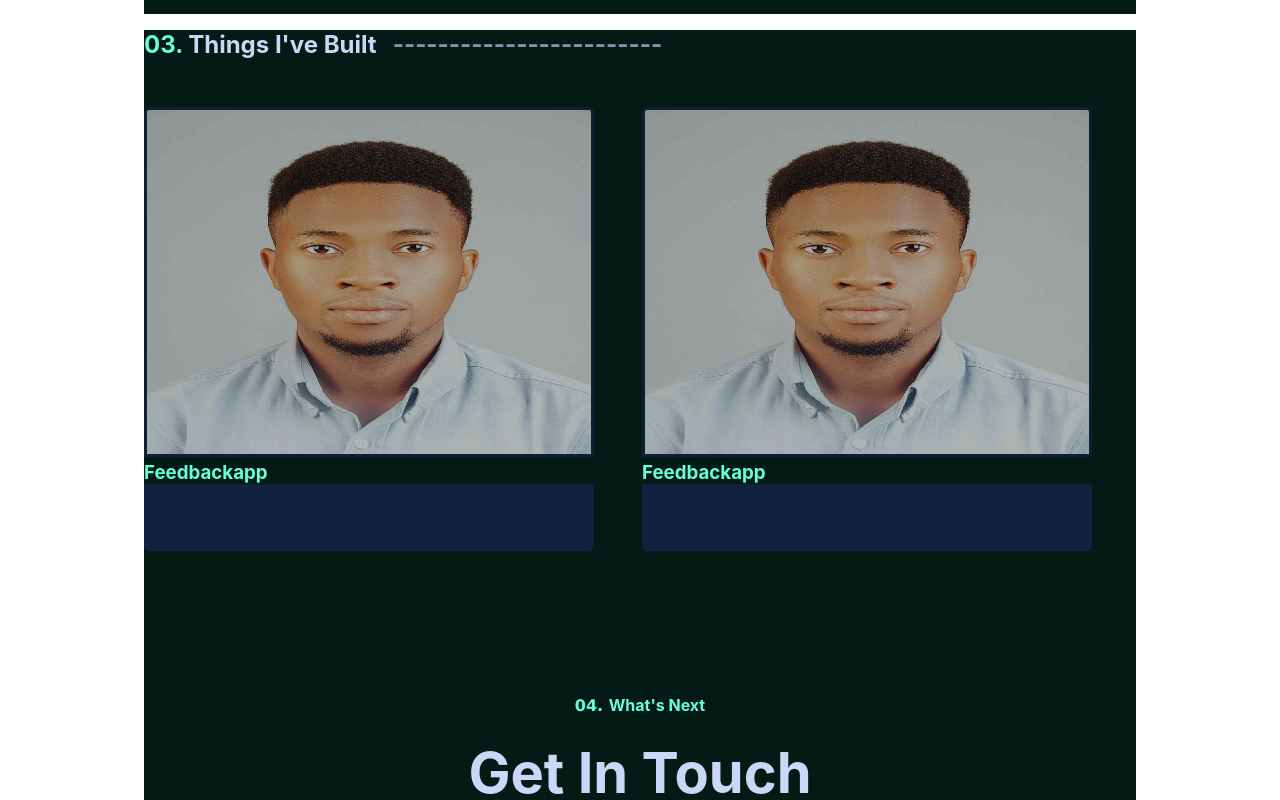
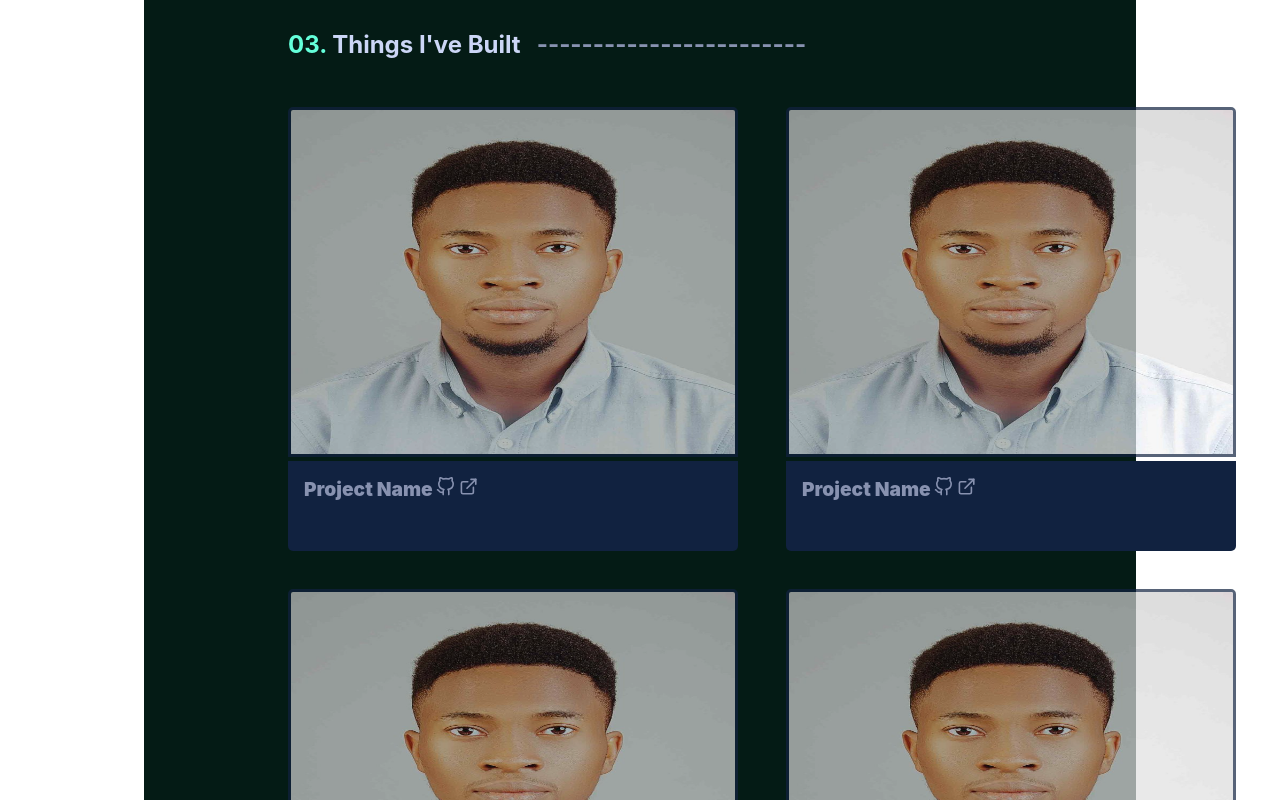
Before and after one commit to Ayoaris/portfolio-, a React (Create React App) app in the folder portfolio/: page / in a window 1280 px wide. Shown: the part 2644-3444 px from the top of the page. Built offline with nearby package versions, Linux system fonts and the light colour scheme.

Commit message:
In progress

```diff
--- a/portfolio/package.json
+++ b/portfolio/package.json
@@ -8,6 +8,7 @@
     "@testing-library/user-event": "^13.5.0",
     "react": "^18.2.0",
     "react-dom": "^18.2.0",
+    "react-icons": "^4.7.1",
     "react-scripts": "^2.1.3",
     "styled-components": "^5.3.6",
     "web-vitals": "^2.1.4"
--- a/portfolio/src/About/aboutStyles.js
+++ b/portfolio/src/About/aboutStyles.js
@@ -2,7 +2,6 @@ import styled from "styled-components";
 
 export const AboutStyle = styled.div`
   * {
-    background-color: #041b15;
     margin: 0;
     padding: 0;
     box-sizing: border-box;
@@ -11,6 +10,7 @@ export const AboutStyle = styled.div`
     scroll-behavior: smooth;
   }
   .container {
+    background-color: #041b15;
     display: flex;
     justify-content: space-between;
   }
@@ -18,6 +18,7 @@ export const AboutStyle = styled.div`
     color: #64ffda;
   }
   .aboutList {
+    background-color: #041b15;
     color: #ccd6f6;
     padding-bottom: 3rem;
   }
@@ -71,6 +72,7 @@ export const AboutStyle = styled.div`
     color: #64ffda;
   } */
   .section-title {
+    background-color: #041b15;
     margin: auto 9rem;
   }
   .photo img {
@@ -172,6 +174,7 @@ export const AboutStyle = styled.div`
   .Projects {
     display: flex;
     gap: 3rem;
+    padding-bottom: 2.4rem;
     /* justify-content: space-between; */
   }
   .eachwork-image img {
@@ -181,7 +184,6 @@ export const AboutStyle = styled.div`
     border-top-left-radius: 5px;
     border-top-right-radius: 5px;
     opacity: 0.7;
-    background-color: #112240;
   }
   .eachwork-brief {
     width: 450px;
@@ -189,6 +191,15 @@ export const AboutStyle = styled.div`
     border-bottom-left-radius: 5px;
     border-bottom-right-radius: 5px;
     background-color: #112240;
+    padding: 1rem;
+  }
+  .Pro-name {
+    color: #8892b0;
+    font-size: 1.2rem;
+    font-weight: 900;
+    background-color: #112240;
+  }
+  .Pro-name:hover {
     color: #64ffda;
   }
 `;
--- a/portfolio/src/About/index.js
+++ b/portfolio/src/About/index.js
@@ -1,6 +1,8 @@
 import React from "react";
 import { AboutStyle } from "./aboutStyles";
 import photo from "../assets/photo/image.jpeg";
+import { FiGithub } from "react-icons/fi";
+import { FiExternalLink } from "react-icons/fi";
 
 function About() {
   return (
@@ -170,12 +172,12 @@ function About() {
               </div>
             </div>
           </div>
-        </div>
           {/* Things I've Built */}
           <div className="section-title">
             <h2 className="aboutList">
               <span>03.</span>Things I've Built
             </h2>
+
             <div className="Projects">
               <div className="each-work">
                 <div class="eachwork-image">
@@ -188,7 +190,9 @@ function About() {
                 </div>
 
                 <div class="eachwork-brief">
-                <h3>Feedbackapp</h3>
+                  <h3 className="Pro-name">
+                    Project Name <FiGithub /> <FiExternalLink />
+                  </h3>
                 </div>
               </div>
               <div className="each-work">
@@ -201,7 +205,47 @@ function About() {
                   />
                 </div>
                 <div class="eachwork-brief">
-                <h3>Feedbackapp</h3>
+                  <h3 className="Pro-name">
+                    Project Name <FiGithub /> <FiExternalLink />
+                  </h3>
+                </div>
+              </div>
+            </div>
+            <div className="Projects">
+              <div className="each-work">
+                <div class="eachwork-image">
+                  <img
+                    src={photo}
+                    alt="feedback"
+                    width={"450px"}
+                    height={"350px"}
+                  />
+                </div>
+
+                <div class="eachwork-brief">
+                  <h3 className="Pro-name">
+                    Project Name <FiGithub /> <FiExternalLink />
+                  </h3>
+                </div>
+              </div>
+              <div className="each-work">
+                <div class="eachwork-image">
+                  <img
+                    src={photo}
+                    alt="feedback"
+                    width={"450px"}
+                    height={"350px"}
+                  />
+                  <div class="eachwork-brief">
+                    <h3 className="Pro-name">
+                      Project Name <FiGithub />
+                      <FiExternalLink />
+                    </h3>
+                    <p className="Pro-icons">
+
+                    </p>
+                  </div>
+                </div>
               </div>
             </div>
           </div>
--- a/portfolio/src/App.js
+++ b/portfolio/src/App.js
@@ -4,6 +4,7 @@ import About from "./About/Index";
 import Info from "./Infomation/Index";
 import Navbar from "./Navbar";
 import InTouch from "./Getintouch";
+import Sidebar from "./Sidebar";
 
 function App() {
   return (
@@ -12,6 +13,7 @@ function App() {
       <Info />
       <About />
       <InTouch />
+      <Sidebar/>
     </>
   );
 }
```
Also changed, not shown: 2 other files (tests, documents, lock files or other folders). Lines whose indentation alone changed are shown as unchanged.
